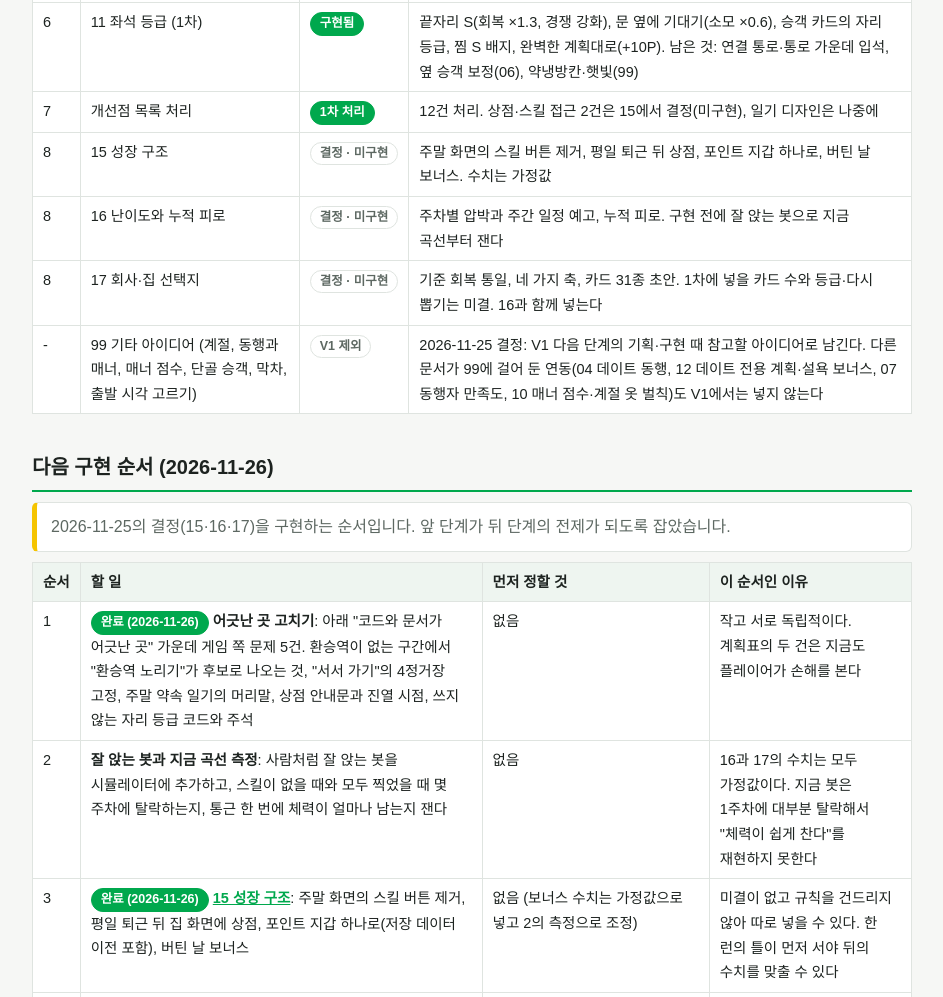
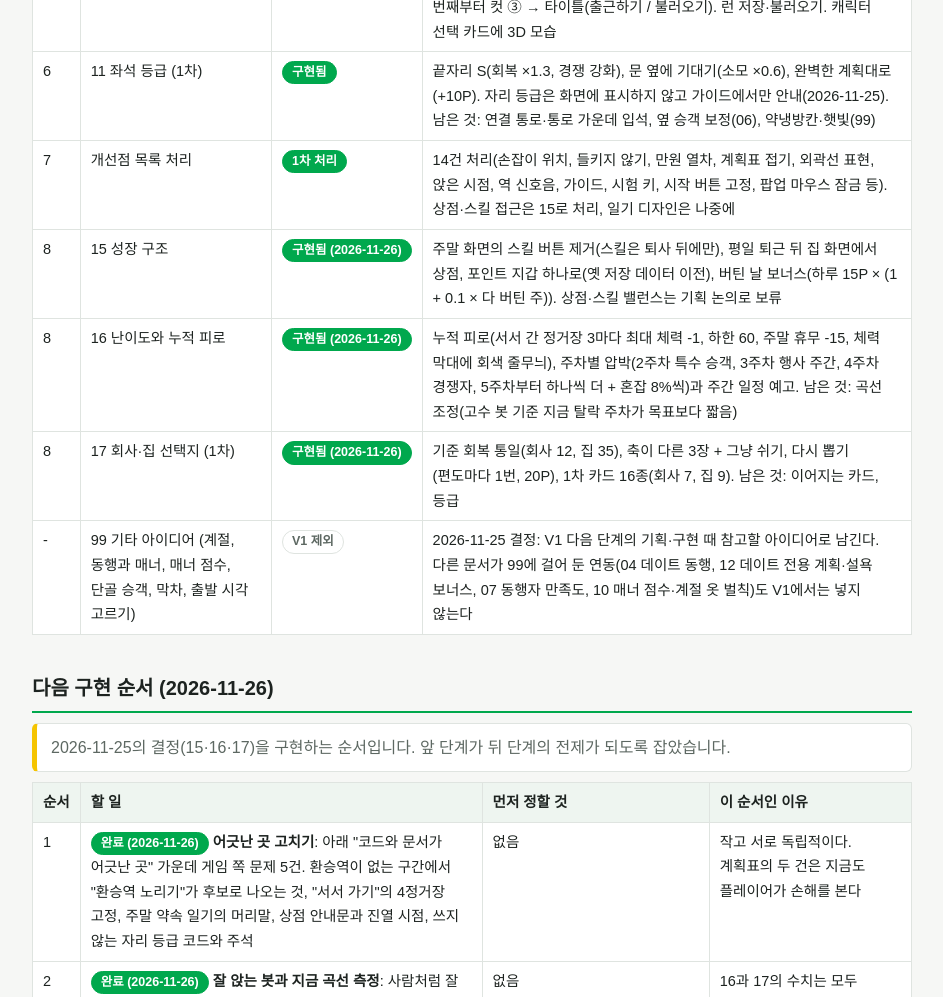
Before and after one commit to herothgf-cell/subway, a plain HTML site: page plan/v1/index.html in a window 1280 px wide. Shown: the part 2916-3913 px from the top of the page, without its empty margins (168-1111 px from the left). Drawn offline with Linux system fonts and the light colour scheme.

Commit message:
기획서 구현 현황 표시 갱신 (15·16·17 구현됨, 2단계 완료, 08·11·개선점 행, 16 곡선 측정함)
Co-Authored-By: Claude Opus 5.5 <noreply@anthropic.com>

```diff
--- a/plan/v1/index.html
+++ b/plan/v1/index.html
@@ -63,7 +63,7 @@ nav.foot{display:flex;justify-content:space-between;gap:12px;margin-top:48px;pad
 <tr><td>1</td><td>12 오늘의 계획표</td><td><span class="st ok">구현됨</span></td><td>계획 19종, 루틴 콤보, 멘붕. 남은 것: 일정별 전용 계획(04 필요)</td></tr>
 <tr><td>1</td><td>05 환승역 물갈이</td><td><span class="st ok">구현됨</span></td><td>사당 S, 교대 A. 쓸려 내림, 손잡이 절반 규칙 포함. 남은 것: 출근·퇴근 방향 보정, "문턱에서 버티기"</td></tr>
 <tr><td>2</td><td>14 출근 일기</td><td><span class="st ok">구현됨</span></td><td>정산 화면의 일기와 이미지 저장. 남은 것: 문장 검수, 플래너 보관, 내일의 다짐과 계획표 연결(04 이후)</td></tr>
-<tr><td>3</td><td>08 회사·집 이벤트</td><td><span class="st ok">구현됨</span></td><td>회사 카드 4종, 집 카드 6종, 끼어드는 이벤트 3종(팀장 호출 포함). 남은 것: 취객·통로 판매(06), 점심 낮잠·택배(10), 약속 연락·휴무일 카드</td></tr>
+<tr><td>3</td><td>08 회사·집 이벤트</td><td><span class="st ok">구현됨</span></td><td>카드는 17 회사·집 선택지 1차로 바뀜(회사 7종, 집 9종). 끼어드는 이벤트 3종(마감, 팀장 호출, 몸살)은 그대로. 남은 것: 취객·통로 판매(06), 점심 낮잠·택배(10), 약속 연락·휴무일 카드</td></tr>
 <tr><td>3</td><td>07 시선 눈치</td><td><span class="st ok">구현됨</span></td><td>시선 게이지, 승객 성향, 곁눈질, 휴대폰 보는 척(R), 어깨너머 화면 2초. 남은 것: 창문 반사, 노선도 보는 척, 선글라스·책·후드티(10), 동행자 만족도(99)</td></tr>
 <tr><td>3</td><td>06 특수 승객 (1차)</td><td><span class="st ok">구현됨</span></td><td>백팩, 넓게 앉기. 남은 것: 취객·캐리어(2차, 취객은 몸짓 시안 먼저), 통로 판매·단체(3차), 큰 소리 통화·기대어 잠든 승객·뛰어 타는 승객, 양심 승객 확장, 도감 화면</td></tr>
 <tr><td>4</td><td>09 스킬 확장 (1차)</td><td><span class="st ok">구현됨</span></td><td>계열 3개와 보너스, 신규 4종(포커페이스, 단골 칸, 환승 고수, 칼각 루틴), 2·3단계 비용 2배, 균형 감각 조정, 초기화. 남은 것: 두 번째 알람(04 필요), 정부장 비용 처리(02 때)</td></tr>
@@ -72,11 +72,11 @@ nav.foot{display:flex;justify-content:space-between;gap:12px;margin-top:48px;pad
 <tr><td>5</td><td>02 캐릭터 (1차)</td><td><span class="st ok">구현됨</span></td><td>4명, 능력치 6종, 고유 특성, 해금, 사원증 선택 화면. 남은 것: 난이도 순서 조정(오신입·유감각이 한계획보다 쉬움), 캐릭터 직접 만들기</td></tr>
 <tr><td>5</td><td>04 일정 (1차)</td><td><span class="st ok">구현됨</span></td><td>7일 주간, 주간 일정 화면, 예보, 주말 약속 4종·휴무, 금요일 정산과 주말 스킬·상점, 도착 시한·지각·팀장 호출, 월급날, 두 번째 알람. 남은 것: 데이트·공휴일·행사일·한파폭염, 계획 미리 적기, 일정별 전용 계획</td></tr>
 <tr><td>5</td><td>01 인트로 (1차)</td><td><span class="st ok">구현됨</span></td><td>첫 실행 컷 ①~④ → 캐릭터 선택 → 튜토리얼 출근(플래너 메모 6단계). 두 번째부터 컷 ③ → 타이틀(출근하기 / 불러오기). 런 저장·불러오기. 캐릭터 선택 카드에 3D 모습</td></tr>
-<tr><td>6</td><td>11 좌석 등급 (1차)</td><td><span class="st ok">구현됨</span></td><td>끝자리 S(회복 ×1.3, 경쟁 강화), 문 옆에 기대기(소모 ×0.6), 승객 카드의 자리 등급, 찜 S 배지, 완벽한 계획대로(+10P). 남은 것: 연결 통로·통로 가운데 입석, 옆 승객 보정(06), 약냉방칸·햇빛(99)</td></tr>
-<tr><td>7</td><td>개선점 목록 처리</td><td><span class="st ok">1차 처리</span></td><td>12건 처리. 상점·스킬 접근 2건은 15에서 결정(미구현), 일기 디자인은 나중에</td></tr>
-<tr><td>8</td><td>15 성장 구조</td><td><span class="st wait">결정 · 미구현</span></td><td>주말 화면의 스킬 버튼 제거, 평일 퇴근 뒤 상점, 포인트 지갑 하나로, 버틴 날 보너스. 수치는 가정값</td></tr>
-<tr><td>8</td><td>16 난이도와 누적 피로</td><td><span class="st wait">결정 · 미구현</span></td><td>주차별 압박과 주간 일정 예고, 누적 피로. 구현 전에 잘 앉는 봇으로 지금 곡선부터 잰다</td></tr>
-<tr><td>8</td><td>17 회사·집 선택지</td><td><span class="st wait">결정 · 미구현</span></td><td>기준 회복 통일, 네 가지 축, 카드 31종 초안. 1차에 넣을 카드 수와 등급·다시 뽑기는 미결. 16과 함께 넣는다</td></tr>
+<tr><td>6</td><td>11 좌석 등급 (1차)</td><td><span class="st ok">구현됨</span></td><td>끝자리 S(회복 ×1.3, 경쟁 강화), 문 옆에 기대기(소모 ×0.6), 완벽한 계획대로(+10P). 자리 등급은 화면에 표시하지 않고 가이드에서만 안내(2026-11-25). 남은 것: 연결 통로·통로 가운데 입석, 옆 승객 보정(06), 약냉방칸·햇빛(99)</td></tr>
+<tr><td>7</td><td>개선점 목록 처리</td><td><span class="st ok">1차 처리</span></td><td>14건 처리(손잡이 위치, 들키지 않기, 만원 열차, 계획표 접기, 외곽선 표현, 앉은 시점, 역 신호음, 가이드, 시험 키, 시작 버튼 고정, 팝업 마우스 잠금 등). 상점·스킬 접근은 15로 처리, 일기 디자인은 나중에</td></tr>
+<tr><td>8</td><td>15 성장 구조</td><td><span class="st ok">구현됨 (2026-11-26)</span></td><td>주말 화면의 스킬 버튼 제거(스킬은 퇴사 뒤에만), 평일 퇴근 뒤 집 화면에서 상점, 포인트 지갑 하나로(옛 저장 데이터 이전), 버틴 날 보너스(하루 15P × (1 + 0.1 × 다 버틴 주)). 상점·스킬 밸런스는 기획 논의로 보류</td></tr>
+<tr><td>8</td><td>16 난이도와 누적 피로</td><td><span class="st ok">구현됨 (2026-11-26)</span></td><td>누적 피로(서서 간 정거장 3마다 최대 체력 -1, 하한 60, 주말 휴무 -15, 체력 막대에 회색 줄무늬), 주차별 압박(2주차 특수 승객, 3주차 행사 주간, 4주차 경쟁자, 5주차부터 하나씩 더 + 혼잡 8%씩)과 주간 일정 예고. 남은 것: 곡선 조정(고수 봇 기준 지금 탈락 주차가 목표보다 짧음)</td></tr>
+<tr><td>8</td><td>17 회사·집 선택지 (1차)</td><td><span class="st ok">구현됨 (2026-11-26)</span></td><td>기준 회복 통일(회사 12, 집 35), 축이 다른 3장 + 그냥 쉬기, 다시 뽑기(편도마다 1번, 20P), 1차 카드 16종(회사 7, 집 9). 남은 것: 이어지는 카드, 등급</td></tr>
 <tr><td>-</td><td>99 기타 아이디어 (계절, 동행과 매너, 매너 점수, 단골 승객, 막차, 출발 시각 고르기)</td><td><span class="st wait">V1 제외</span></td><td>2026-11-25 결정: V1 다음 단계의 기획·구현 때 참고할 아이디어로 남긴다. 다른 문서가 99에 걸어 둔 연동(04 데이트 동행, 12 데이트 전용 계획·설욕 보너스, 07 동행자 만족도, 10 매너 점수·계절 옷 벌칙)도 V1에서는 넣지 않는다</td></tr>
 </table></div>
 
@@ -85,7 +85,7 @@ nav.foot{display:flex;justify-content:space-between;gap:12px;margin-top:48px;pad
 <div class="tw"><table>
 <tr><th>순서</th><th>할 일</th><th>먼저 정할 것</th><th>이 순서인 이유</th></tr>
 <tr><td>1</td><td><span class="st ok">완료 (2026-11-26)</span> <b>어긋난 곳 고치기</b>: 아래 "코드와 문서가 어긋난 곳" 가운데 게임 쪽 문제 5건. 환승역이 없는 구간에서 "환승역 노리기"가 후보로 나오는 것, "서서 가기"의 4정거장 고정, 주말 약속 일기의 머리말, 상점 안내문과 진열 시점, 쓰지 않는 자리 등급 코드와 주석</td><td>없음</td><td>작고 서로 독립적이다. 계획표의 두 건은 지금도 플레이어가 손해를 본다</td></tr>
-<tr><td>2</td><td><b>잘 앉는 봇과 지금 곡선 측정</b>: 사람처럼 잘 앉는 봇을 시뮬레이터에 추가하고, 스킬이 없을 때와 모두 찍었을 때 몇 주차에 탈락하는지, 통근 한 번에 체력이 얼마나 남는지 잰다</td><td>없음</td><td>16과 17의 수치는 모두 가정값이다. 지금 봇은 1주차에 대부분 탈락해서 "체력이 쉽게 찬다"를 재현하지 못한다</td></tr>
+<tr><td>2</td><td><span class="st ok">완료 (2026-11-26)</span> <b>잘 앉는 봇과 지금 곡선 측정</b>: 사람처럼 잘 앉는 봇을 시뮬레이터에 추가하고, 스킬이 없을 때와 모두 찍었을 때 몇 주차에 탈락하는지, 통근 한 번에 체력이 얼마나 남는지 잰다</td><td>없음</td><td>16과 17의 수치는 모두 가정값이다. 지금 봇은 1주차에 대부분 탈락해서 "체력이 쉽게 찬다"를 재현하지 못한다</td></tr>
 <tr><td>3</td><td><span class="st ok">완료 (2026-11-26)</span> <b><a href="15_growth_loop_v1.html">15 성장 구조</a></b>: 주말 화면의 스킬 버튼 제거, 평일 퇴근 뒤 집 화면에 상점, 포인트 지갑 하나로(저장 데이터 이전 포함), 버틴 날 보너스</td><td>없음 (보너스 수치는 가정값으로 넣고 2의 측정으로 조정)</td><td>미결이 없고 규칙을 건드리지 않아 따로 넣을 수 있다. 한 런의 틀이 먼저 서야 뒤의 수치를 맞출 수 있다</td></tr>
 <tr><td>4</td><td><span class="st ok">완료 (2026-11-26)</span> <b><a href="16_difficulty_fatigue_v1.html">16 난이도와 누적 피로</a></b>: 누적 피로(쌓임, 최대 체력 감소, 주말 휴무로 풀림, 화면 표시) → 주차별 압박과 주간 일정의 예고 → 레벨 식 조정</td><td>2의 측정값을 보고 수치 제안 → 결정 (피로 단위, 하한, 휴무 회복량, 주차별 압박의 내용)</td><td>"언젠가는 탈락한다"를 만든다. 17의 기준 회복을 낮추려면 이 장치가 먼저 있어야 한다</td></tr>
 <tr><td>5</td><td><span class="st ok">1차 완료 (2026-11-26)</span> <b><a href="17_card_choice_v1.html">17 회사·집 선택지</a></b>: 카드 구조와 제시 규칙(3장 + 그냥 쉬기) → 1차 카드 → 이어지는 카드</td><td>문서 11장의 미결 5건: 1차에 넣을 카드 수, 등급과 다시 뽑기, 기준 회복 수치, 정보 카드와 "하차역을 직접 알려 주지 않는다" 원칙, 확률이 걸린 카드</td><td>카드가 가장 많고 미결도 많다. 16과 함께 재야 체력이 다시 빠듯해지는지 볼 수 있다</td></tr>
@@ -187,6 +187,7 @@ nav.foot{display:flex;justify-content:space-between;gap:12px;margin-top:48px;pad
 <tr><td>2026-11-25</td><td>기획 논의 다섯 주제 정리: 새 기획서 15 성장 구조, 16 난이도와 누적 피로, 17 회사·집 선택지 추가. 앉아서 할 거리는 99에 아이디어로 남김. 모든 기획서에 장·행 단위의 구현 현황 표시 추가, PLAN.md v4</td></tr>
 <tr><td>2026-11-26</td><td>다음 구현 순서 1단계: 어긋난 곳 6건 고침(환승역 노리기 후보·설명, 서서 가기 구간 절반, 주말 약속 일기 머리말, 상점 진열 주마다, 자리 등급 코드 정리, 03 주석)</td></tr>
 <tr><td>2026-11-26</td><td>다음 구현 순서 2~5단계: 고수 봇과 곡선 측정, 15 성장 구조, 16 누적 피로·주차별 압박, 17 카드 1차(기준 회복 통일, 3장 + 그냥 쉬기, 다시 뽑기)</td></tr>
+<tr><td>2026-11-26</td><td>구현 현황 표를 2~5단계 결과로 갱신(15·16·17 구현됨, 08 카드, 11 자리 등급 표시, 개선점)</td></tr>
 </table></div>
 <h2>제안 도입 순서 (초안)</h2>
 <p class="note">처음 제안한 순서입니다. 실제 진행 순서는 위 "구현 현황" 표를 따릅니다.</p>
```
Also changed, not shown: plan/v1/16_difficulty_fatigue_v1.html (+1 -1 lines).
